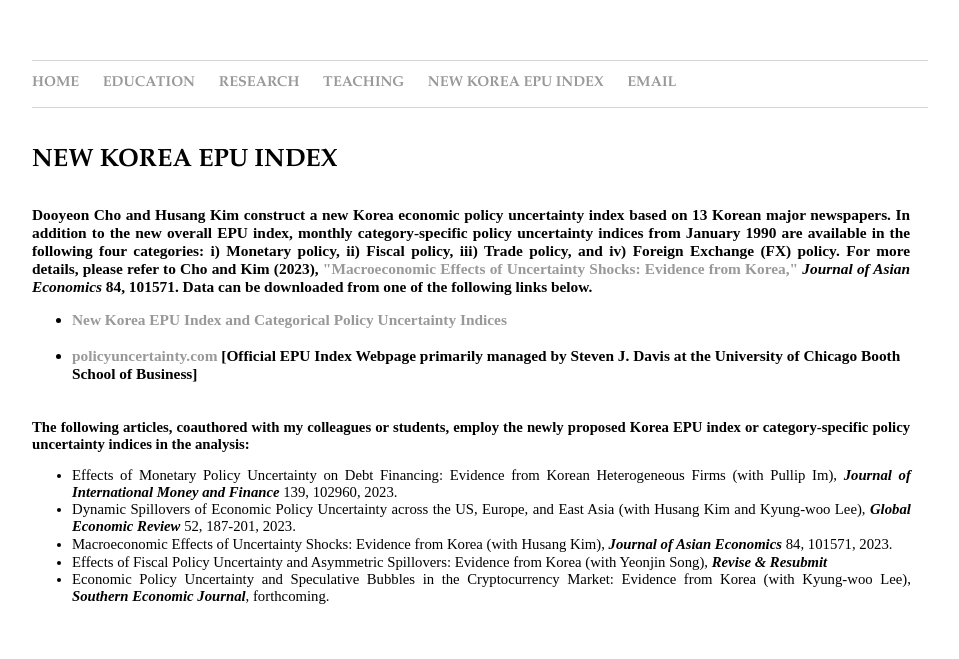
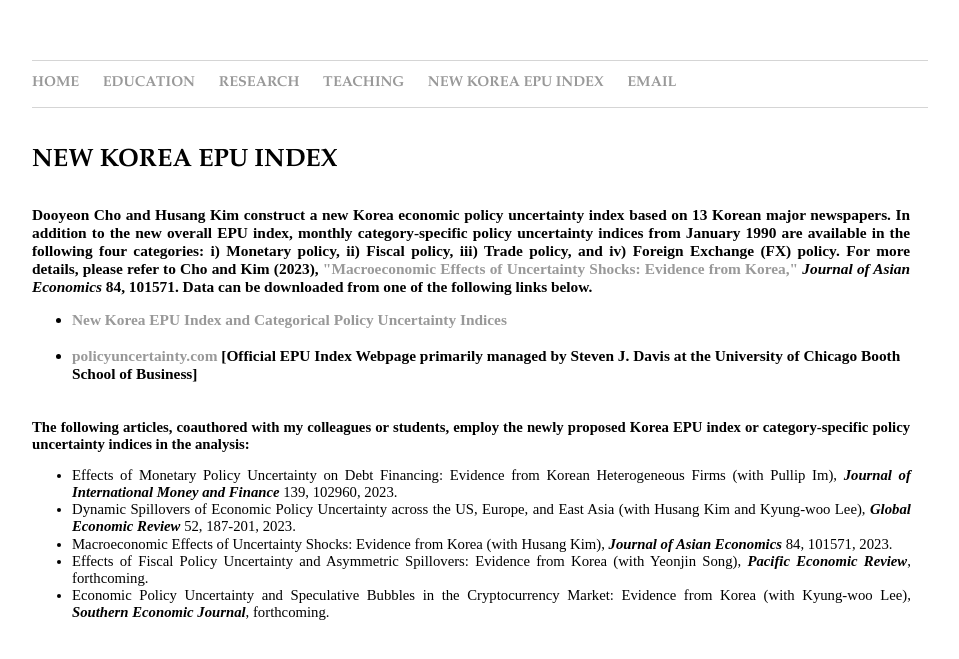
Before and after one commit to dooyeoncho/dooyeoncho.github.io, a Jekyll site: the page built from pages/new_korean_epu_index.html, in a window 1280 px wide. Shown: the top 659 px of the page, without its empty margins (160-1119 px from the left). Built offline with Jekyll 4.4.1, drawn with Linux system fonts in a browser that asks for light colours.

Commit message:
Update new_korean_epu_index.html

```diff
--- a/pages/new_korean_epu_index.html
+++ b/pages/new_korean_epu_index.html
@@ -37,7 +37,7 @@
 			<span><li>Effects of Monetary Policy Uncertainty on Debt Financing: Evidence from Korean Heterogeneous Firms (with Pullip Im), <em property="italic"><b>Journal of International Money and Finance</b></em> 139, 102960, 2023.</li></span>  &nbsp;
 			<span><li>Dynamic Spillovers of Economic Policy Uncertainty across the US, Europe, and East Asia (with Husang Kim and Kyung-woo Lee), <em property="italic"><b>Global Economic Review</b></em> 52, 187-201, 2023.</li></span>  &nbsp;
 			<span><li>Macroeconomic Effects of Uncertainty Shocks: Evidence from Korea (with Husang Kim), <em property="italic"><b>Journal of Asian Economics</b></em> 84, 101571, 2023.</li></span> &nbsp;
-                        <span><li>Effects of Fiscal Policy Uncertainty and Asymmetric Spillovers: Evidence from Korea (with Yeonjin Song), <em property="italic"><b>Revise & Resubmit</b></em></li></span>
+                        <span><li>Effects of Fiscal Policy Uncertainty and Asymmetric Spillovers: Evidence from Korea (with Yeonjin Song), <em property="italic"><b>Pacific Economic Review</b></em>, forthcoming.</li></span>
 			<span><li>Economic Policy Uncertainty and Speculative Bubbles in the Cryptocurrency Market: Evidence from Korea (with Kyung-woo Lee), <em property="italic"><b>Southern Economic Journal</b></em>, forthcoming.</li></span>
                 </ul>
 
```
